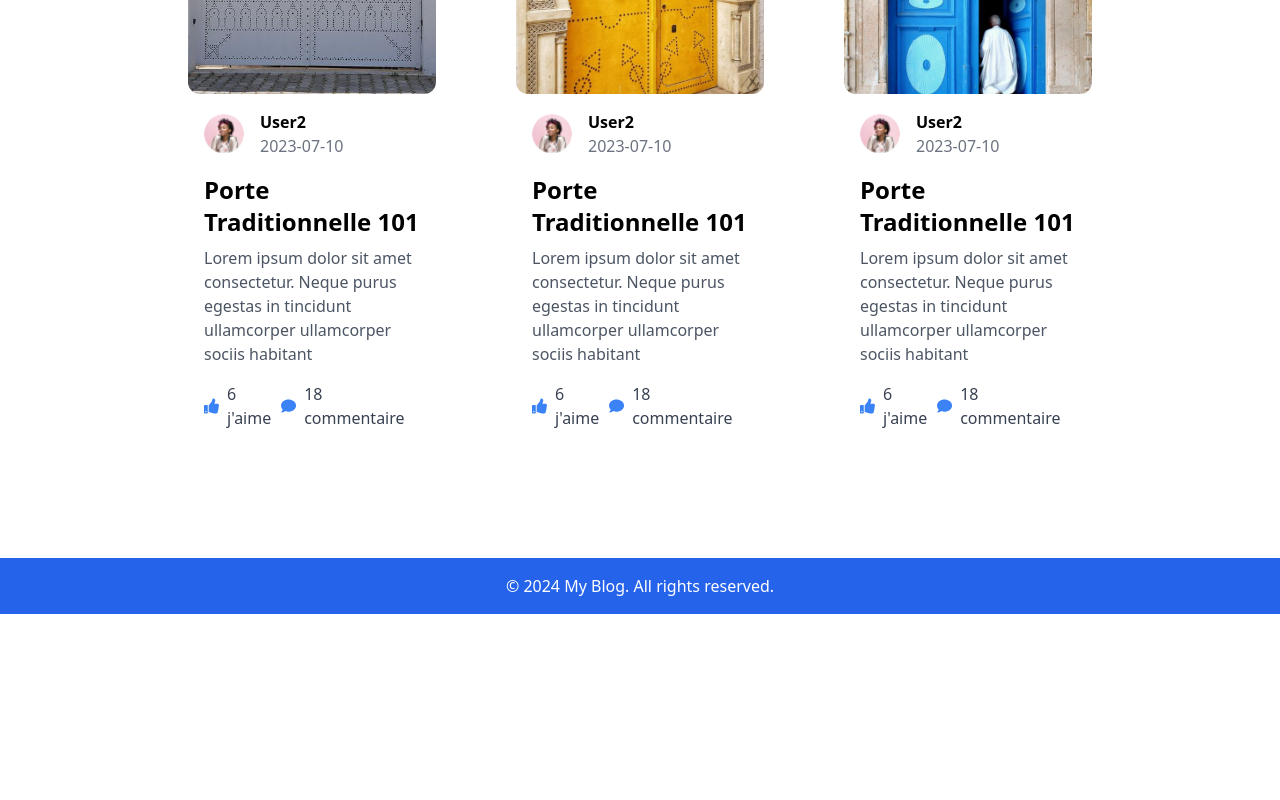
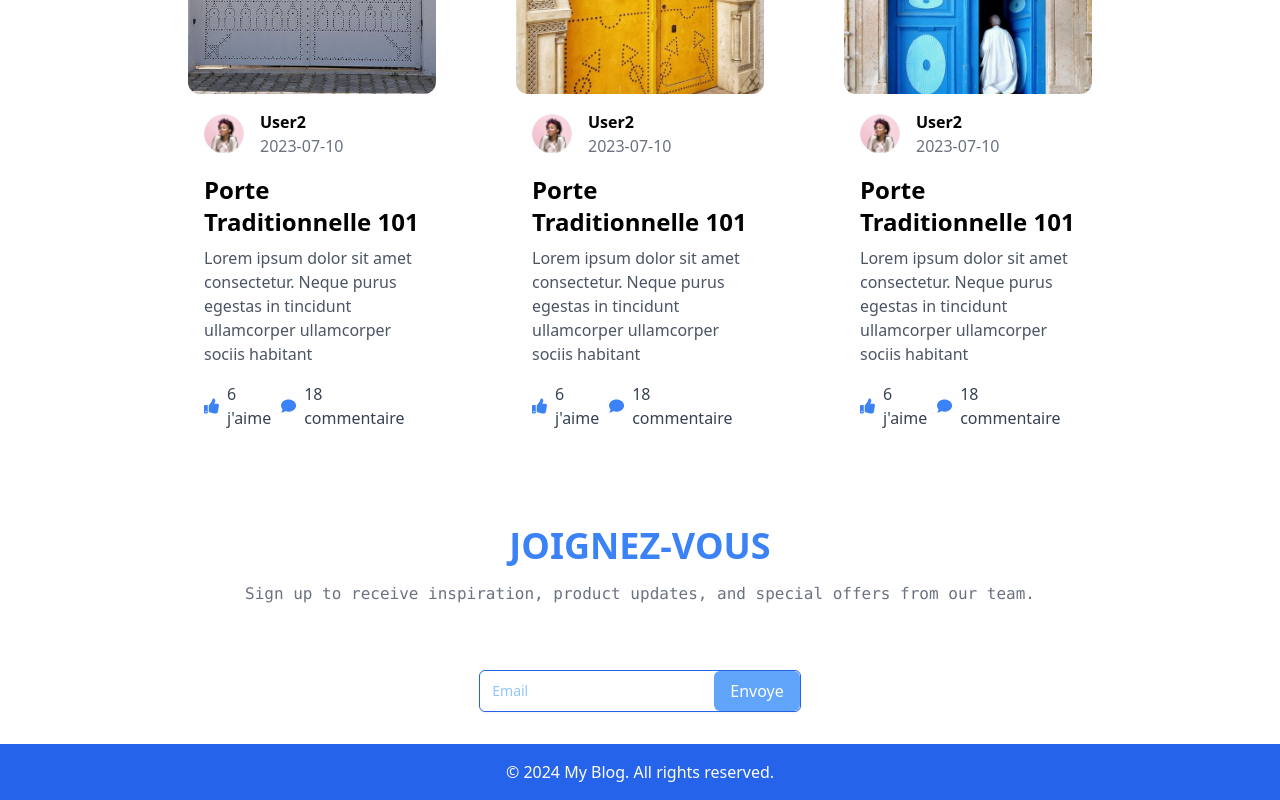
Before and after one commit to Hakimsabkhi/blog-website-Rustic-door-nextjs14approuter, a Next.js app: page / in a window 1280 px wide. Shown: the part 6960-7760 px from the top of the page. Before the commit the page ends 7574 px from the top, so only its background shows below. Built offline with nearby package versions, Linux system fonts and the light colour scheme.

Commit message:
JOINEEZ-VOUS section

```diff
--- a/src/app/page.tsx
+++ b/src/app/page.tsx
@@ -8,6 +8,7 @@ import OfrireMeilleurService from "@/components/OfrireMeilleurService";
 import AppelezNouTwo from "@/components/AppelezNouTwo";
 import DisentNosClients from "@/components/DisentNosClients";
 import DernierBlog from "@/components/DernierBlog";
+import JoignezVous from "@/components/JoignezVous";
 
 export default function HomePage() {
   return (
@@ -22,6 +23,7 @@ export default function HomePage() {
       <AppelezNouTwo/>
       <DisentNosClients/>
       <DernierBlog/>
+      <JoignezVous/>
 
     </div>
 
--- /dev/null
+++ b/src/components/JoignezVous.tsx
@@ -0,0 +1,36 @@
+import React from 'react'
+
+function JoignezVous() {
+  return (
+    <section className='centred flex justify-center items-center flex-col gap-16'>
+        <div className='text-center items-center flex flex-col gap-4'>
+            <h1 className='text-blue-500 text-4xl font-bold'>JOIGNEZ-VOUS</h1>
+            <h2 className='text-md text-gray-500 font-mono'>Sign up to receive inspiration, product updates, and special offers from our team. </h2>
+        </div>
+        <div className='flex justify-center'>
+  <label
+    htmlFor="UserEmail"
+    className="relative overflow-hidden rounded-md border border-blue-600 shadow-sm focus-within:border-blue-600 focus-within:ring-1 focus-within:ring-blue-600 flex items-center"
+  >
+    <input
+      type="email"
+      id="UserEmail"
+      placeholder="Email"
+      className="peer h-10 w-full border-none bg-transparent px-3 py-3 placeholder-transparent focus:border-transparent focus:outline-none focus:ring-0 sm:text-sm"
+    />
+
+    <span className="absolute left-3 top-1/2 transform -translate-y-1/2 text-xs text-blue-300 transition-all peer-placeholder-shown:top-1/2 peer-placeholder-shown:text-sm peer-focus:top-3 peer-focus:text-xs">
+      Email
+    </span>
+
+    <a href="#" className="bg-blue-400 rounded-md text-white px-4 py-2 ml-2">
+      Envoye
+    </a>
+  </label>
+</div>
+
+    </section>
+  )
+}
+
+export default JoignezVous
```
